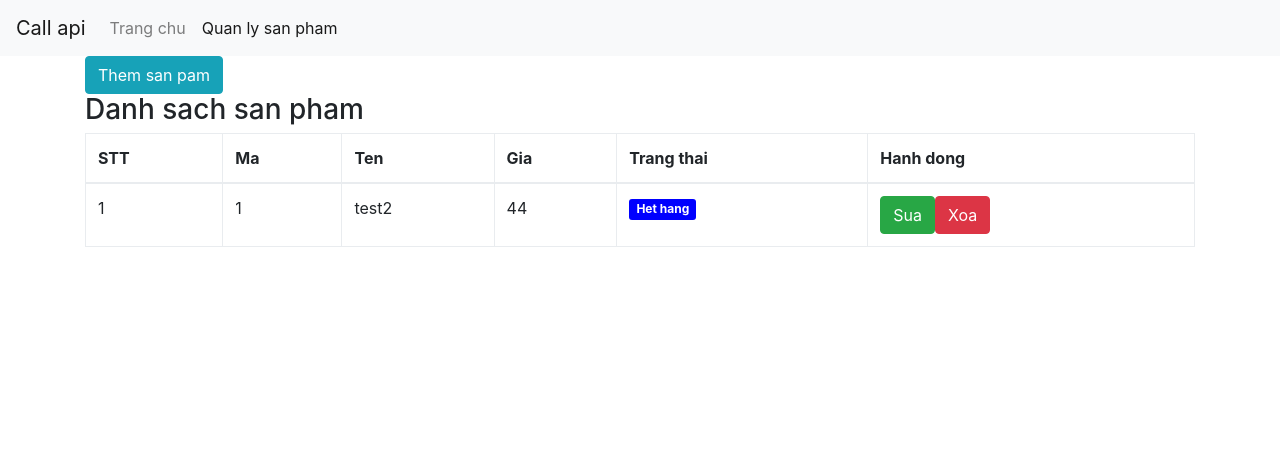
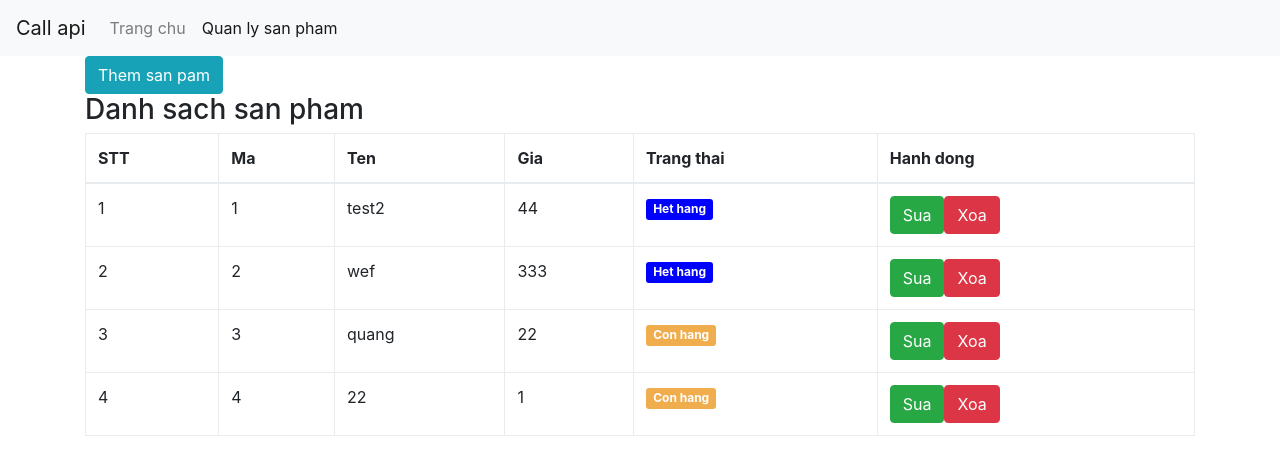
Before and after one commit to trieuquang204/call-api-reactjs, a React (Create React App) app: page /product-list in a window 1280 px wide. Shown: the top 474 px of the page. Built offline with nearby package versions, Linux system fonts and the light colour scheme; data requests are answered from the project's data file.

Commit message:
97 connect api update product part 1

```diff
--- a/server/db.json
+++ b/server/db.json
@@ -5,6 +5,24 @@
       "price": "44",
       "status": "",
       "id": 1
+    },
+    {
+      "name": "wef",
+      "price": "333",
+      "status": "",
+      "id": 2
+    },
+    {
+      "name": "quang",
+      "price": "22",
+      "status": true,
+      "id": 3
+    },
+    {
+      "name": "22",
+      "price": "1",
+      "status": true,
+      "id": 4
     }
   ]
 }
--- a/src/components/ProductItem/ProductItem.js
+++ b/src/components/ProductItem/ProductItem.js
@@ -1,4 +1,5 @@
 import React, { Component } from "react";
+import { Link } from "react-router-dom";
 
 class ProductItem extends Component {
   onDelete = (id) => {
@@ -21,7 +22,9 @@ class ProductItem extends Component {
           <span className={`label label-${statusClass}`}>{statusName}</span>
         </td>
         <td>
-          <button className="btn btn-success">Sua</button>
+          <Link to={`/product/${product.id}/edit`} className="btn btn-success">
+            Sua
+          </Link>
           <button
             className="btn btn-danger"
             onClick={() => this.onDelete(product.id)}
--- a/src/pages/ProductActionPage/ProductActionPage.js
+++ b/src/pages/ProductActionPage/ProductActionPage.js
@@ -10,6 +10,22 @@ class ProductActionPage extends Component {
       txtPrice: "",
       chkbStatus: "",
     };
+  }
+
+  componentDidMount() {
+    let { match } = this.props;
+    if (match) {
+      let id = match.params.id;
+      apiCaller(`products/${id}`, "GET", null).then((res) => {
+        let data = res.data;
+        this.setState({
+          id: data.id,
+          txtName: data.name,
+          txtPrice: data.price,
+          chkbStatus: data.status,
+        });
+      });
+    }
   }
 
   onChange = (e) => {
@@ -69,6 +85,7 @@ class ProductActionPage extends Component {
                 name="chkbStatus"
                 value={chkbStatus}
                 onChange={this.onChange}
+                checked={chkbStatus}
               />
               Con hang
             </label>
--- a/src/routes.js
+++ b/src/routes.js
@@ -23,7 +23,9 @@ const routes = [
   {
     path: "/product/:id/edit",
     exact: false,
-    main: ({ match }) => <ProductActionPage match={match} />,
+    main: ({ match, history }) => (
+      <ProductActionPage match={match} history={history} />
+    ),
   },
   {
     path: "",
```
Also changed, not shown: 1 other file (tests, documents, lock files or other folders).
